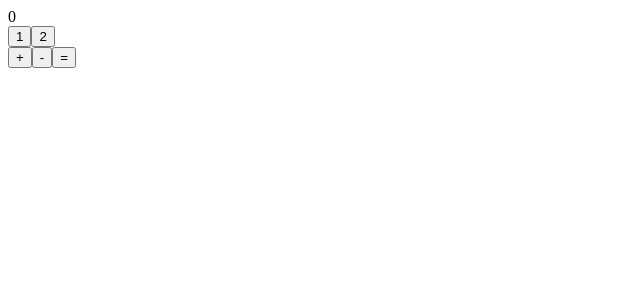
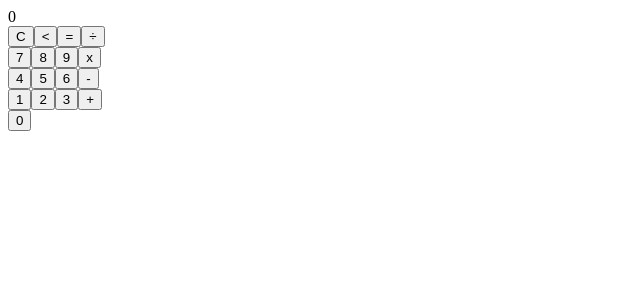
Before and after one commit to Rozamo/React, a React (Create React App) app in the folder my-app/: page / in a window 1280 px wide. Shown: the top 300 px of the page, without its empty margins (0-640 px from the left). Built offline with nearby package versions, Linux system fonts and the light colour scheme.

Commit message:
Added basic action in calculator

```diff
--- a/my-app/src/components/Calculator.js
+++ b/my-app/src/components/Calculator.js
@@ -1,5 +1,6 @@
 import React, { useState } from 'react';
 
+var started = false;
 function Calculator() {
     const [prev_num, setPrev_Num] = useState(0);
     const [curr_num, setCurr_Num] = useState(0);
@@ -10,12 +11,19 @@ function Calculator() {
         setCurr_Num(temp);
     }
     function handleNumClick(e, num) {
-        if (action === '=') {
+        if (action === '=' && !started) {
             setPrev_Num(0);
             setCurr_Num(num);
+            started = true;
         }
         else
             setCurr_Num(curr_num * 10 + num);
+    }
+    function handleClear(e, new_action) {
+        if (new_action === 'C')
+            setCurr_Num(0);
+        else
+            setCurr_Num(Math.floor(curr_num / 10));
     }
     function handleActionClick(e, new_action) {
         if (action === '=') {
@@ -33,6 +41,15 @@ function Calculator() {
                         setPrev_Num(prev_num - curr_num);
                         setCurr_Num(0);
                         break;
+                    case 'x':
+                        setPrev_Num(prev_num * curr_num);
+                        setCurr_Num(0);
+                        break;
+                    case '÷':
+                        setPrev_Num(prev_num / curr_num);
+                        setCurr_Num(0);
+                        break;
+
                 }
             }
             else {
@@ -45,7 +62,16 @@ function Calculator() {
                         setCurr_Num(prev_num - curr_num);
                         setPrev_Num(0);
                         break;
+                    case 'x':
+                        setCurr_Num(prev_num * curr_num);
+                        setPrev_Num(0);
+                        break;
+                    case '÷':
+                        setCurr_Num(prev_num / curr_num);
+                        setPrev_Num(0);
+                        break;
                 }
+                started = false;
             }
         }
         setAction(new_action);
@@ -53,13 +79,31 @@ function Calculator() {
     return <div>
         <div>{curr_num}</div>
         <div>
+            <button onClick={e => handleClear(e, 'C')}>C</button>
+            <button onClick={e => handleClear(e, '<')}>&#60;</button>
+            <button onClick={e => handleActionClick(e, '=')}>=</button>
+            <button onClick={e => handleActionClick(e, '÷')}>÷</button>
+        </div>
+        <div>
+            <button onClick={e => handleNumClick(e, 7)}>7</button>
+            <button onClick={e => handleNumClick(e, 8)}>8</button>
+            <button onClick={e => handleNumClick(e, 9)}>9</button>
+            <button onClick={e => handleActionClick(e, 'x')}>x</button>
+        </div>
+        <div>
+            <button onClick={e => handleNumClick(e, 4)}>4</button>
+            <button onClick={e => handleNumClick(e, 5)}>5</button>
+            <button onClick={e => handleNumClick(e, 6)}>6</button>
+            <button onClick={e => handleActionClick(e, '-')}>-</button>
+        </div>
+        <div>
             <button onClick={e => handleNumClick(e, 1)}>1</button>
             <button onClick={e => handleNumClick(e, 2)}>2</button>
+            <button onClick={e => handleNumClick(e, 3)}>3</button>
+            <button onClick={e => handleActionClick(e, '+')}>+</button>
         </div>
         <div>
-            <button onClick={e => handleActionClick(e, '+')}>+</button>
-            <button onClick={e => handleActionClick(e, '-')}>-</button>
-            <button onClick={e => handleActionClick(e, '=')}>=</button>
+            <button onClick={e => handleNumClick(e, 0)}>0</button>
         </div>
     </div>
 }
```
Also changed, not shown: 1 other file (tests, documents, lock files or other folders).
